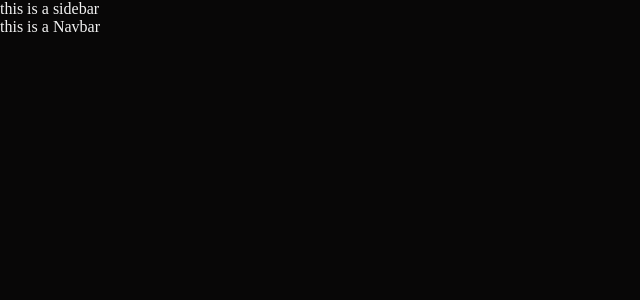
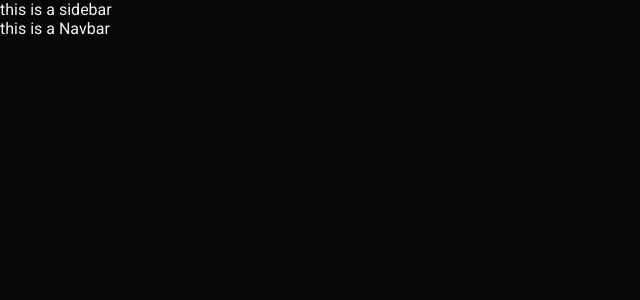
Before and after one commit to ValerioCipolla/portfolio, a Next.js app: page / in a window 1280 px wide. Shown: the top 300 px of the page, without its empty margins (0-640 px from the left). Built offline with nearby package versions, Linux system fonts and the light colour scheme.

Commit message:
added fonts

```diff
--- a/styles/body.module.css
+++ b/styles/body.module.css
@@ -2,4 +2,5 @@
   background-color: #080707;
   color: #f2f2f2;
   height: 100vh;
+  font-family: "Roboto", sans-serif;
 }
--- a/styles/global.css
+++ b/styles/global.css
@@ -1,4 +1,9 @@
-*, *::before, *::after {
+@import url("https://fonts.googleapis.com/css2?family=Roboto+Mono&family=Roboto+Slab:wght@300&display=swap");
+@import url("https://fonts.googleapis.com/css2?family=Roboto&family=Roboto+Mono&family=Roboto+Slab:wght@300&display=swap");
+
+*,
+*::before,
+*::after {
   margin: 0;
   padding: 0;
   box-sizing: border-box;
```
